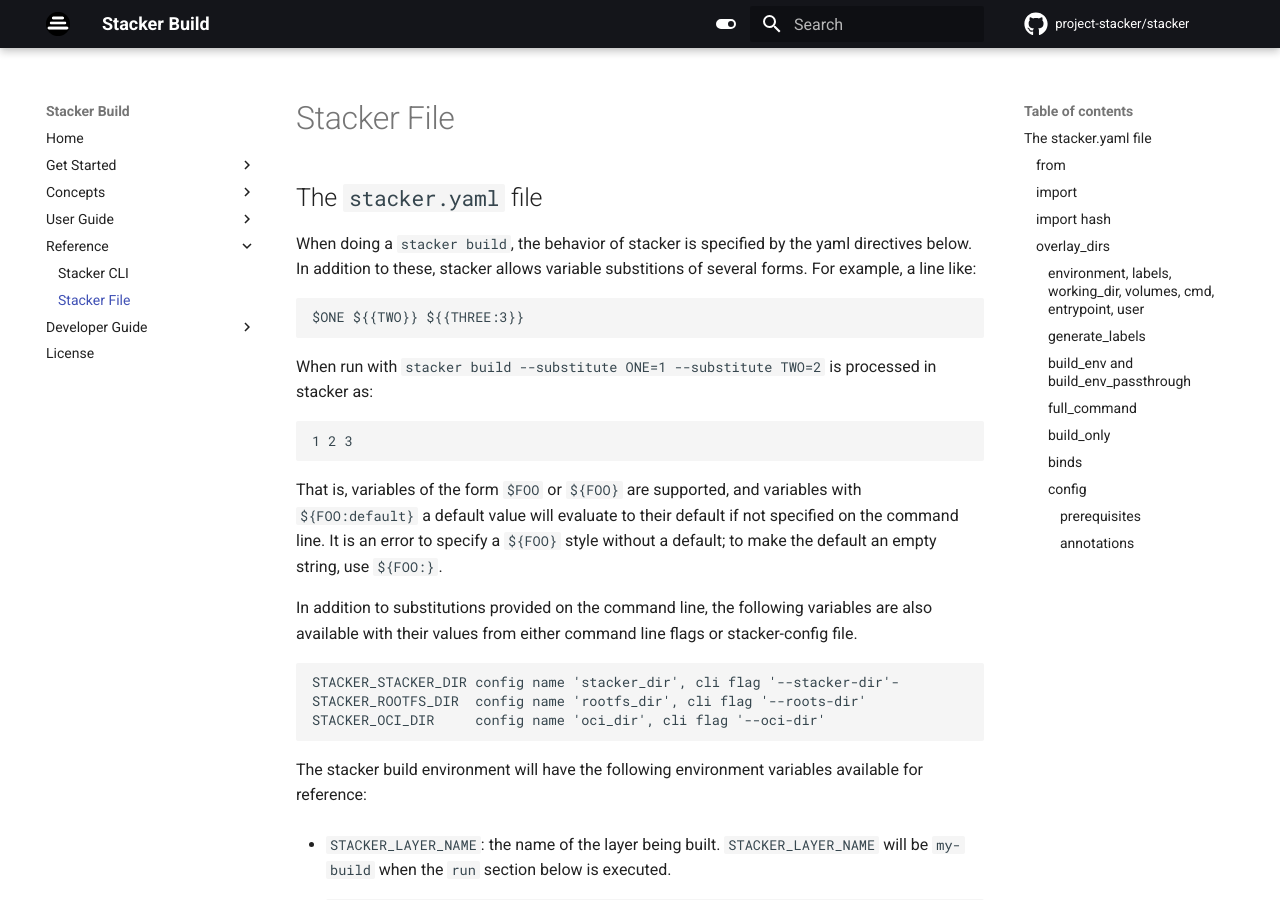
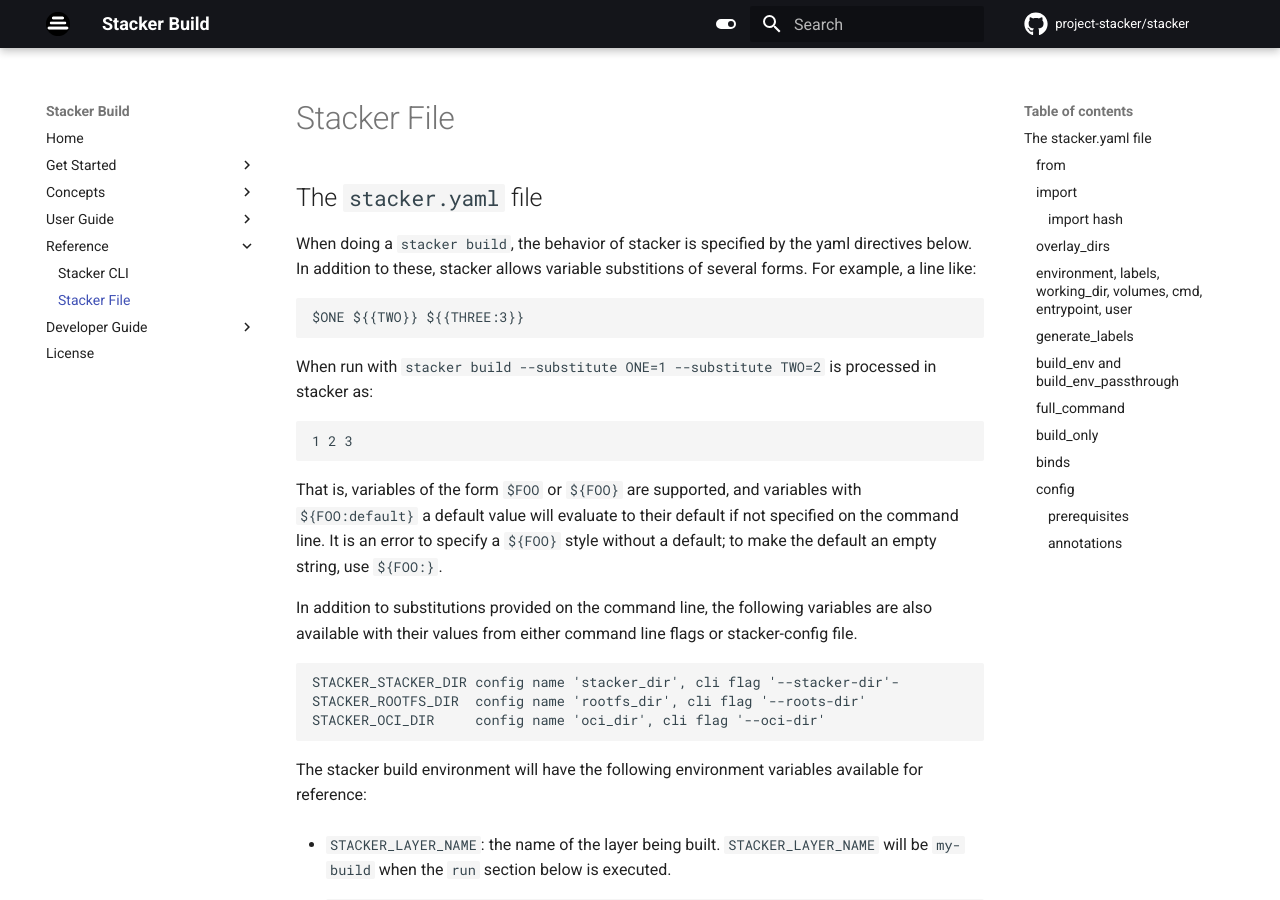
Before and after one commit to rchincha/project-stacker.github.io, an MkDocs documentation site: the page built from docs/reference/stacker_file.md, in a window 1280 px wide and 900 px high. Built offline with MkDocs 1.6.1 and Material for MkDocs 9.7.7, drawn with Linux system fonts in a browser that asks for light colours; comment, search, counter and statistics services are not loaded; the version menu is left out.

Commit message:
docs: some more minor fixes to ci (#32)
Signed-off-by: Ramkumar Chinchani <rchincha@cisco.com>

````diff
--- a/docs/reference/stacker_file.md
+++ b/docs/reference/stacker_file.md
@@ -36,7 +36,7 @@
         run: echo "Your layer is ${STACKER_LAYER_NAME}"
       ```
 
-#### `from`
+### `from`
 
 The `from` directive describes the base image that stacker will start from. It
 takes the form:
@@ -61,7 +61,7 @@
 `built`: `tag` is required, everything else is ignored. `built` bases this
 layer on a previously specified layer in the stacker file.
 
-#### `import`
+### `import`
 
 The `import` directive describes what files should be made available in
 `/stacker` during the `run` phase. There are three forms of importing supported
@@ -128,7 +128,7 @@
 /path/to/directory2 to be available under container's /
 
 
-#### `environment`, `labels`, `working_dir`, `volumes`, `cmd`, `entrypoint`, `user`
+### `environment`, `labels`, `working_dir`, `volumes`, `cmd`, `entrypoint`, `user`
 
 These all correspond exactly to the similarly named bits in the [OCI image
 config
@@ -136,7 +136,7 @@
 and are available for users to pass things through to the runtime environment
 of the image.
 
-#### `generate_labels`
+### `generate_labels`
 
 The `generate_labels` entry is similar to `run` in that it contains a list of
 commands to run inside the generated rootfs. It runs after the `run` section is
@@ -145,7 +145,7 @@
 file, and the name of the file will be the OCI label name, and the content will
 be the label content.
 
-#### `build_env` and `build_env_passthrough`
+### `build_env` and `build_env_passthrough`
 
 By default, environment variables do not pass through (pollute) the
 build environment.
@@ -164,21 +164,21 @@
 
 Values in the `build_env` override values passed through via
 
-#### `full_command`
+### `full_command`
 
 Because of the odd behavior of `cmd` and `entrypoint` (and the inherited nature
 of these from previous stacker layers), `full_command` provides a way to set
 the full command that will be executed in the image, clearing out any previous
 `cmd` and `entrypoint` values that were set in the image.
 
-#### `build_only`
+### `build_only`
 
 `build_only`: indicates whether or not to include this layer in the final OCI
 image. This can be useful in conjunction with an import from this layer in
 another image, if you want to isolate the build environment for a binary but
 not include all of its build dependencies.
 
-#### `binds`
+### `binds`
 
 `binds`: specifies bind mounts from the host to the container. There are two formats:
 
@@ -193,7 +193,7 @@
 --no-cache should be used to re-build if the content of the bind mount has
 changed.
 
-#### `config`
+### `config`
 
 `config` key is a special type of entry in the root in the `stacker.yaml` file.
 It cannot contain a layer definition, it is used to provide configuration
@@ -204,7 +204,7 @@
             - ../folder2/stacker.yaml
             - ../folder3/stacker.yaml
 
-##### `prerequisites`
+#### `prerequisites`
 
 If the `prerequisites` list is present under the `config` key, stacker will
 make sure to build all the layers in the stacker.yaml files found at the paths
@@ -219,7 +219,7 @@
 for the other two stacker.yaml files and build them first, before building
 the stacker.yaml specified in the command line.
 
-##### `annotations`
+#### `annotations`
 
 `annotations` is a user-specified key value map that will be included in the
 final OCI image. Note that these annotations are included in the image manifest
--- a/material/overrides/home.html
+++ b/material/overrides/home.html
@@ -17,6 +17,7 @@
           <a href="{{ 'user_guide/build_environment' | url }}" title="User Guide" class="md-button">
             User Guide
           </a>
+          <h3>Pair this with <a href="https://zotregistry.io">zot</a>, an OCI-native Image Registry</h3>
         </div>
       </div>
     </div>
--- a/material/overrides/main.html
+++ b/material/overrides/main.html
@@ -23,6 +23,7 @@
   <meta name="twitter:title" content="{{ title }}">
   <meta name="twitter:description" content="{{ config.site_description }}">
   <meta name="twitter:image" content="{{ image }}">
+  <meta name="go-import" content="stackerbuild.io/stacker git https://github.com/project-stacker/stacker">
   <link rel="stylesheet" href="{{ 'overrides/assets/stylesheets/main.01a7853e.min.css' | url }}">
 {% endblock %}
 {% block announce %}
@@ -63,3 +64,11 @@
   {{ super() }}
   <script src="{{ 'overrides/assets/javascripts/bundle.e5217812.min.js' | url }}"></script>
 {% endblock %}
+{% block outdated %}
+  You're not viewing the latest version.
+  <a href="{{ '../' ~ base_url }}">
+
+
+    <strong>Click here to go to latest.</strong>
+  </a>
+{% endblock %}
````
Also changed, not shown: 3 other files.
